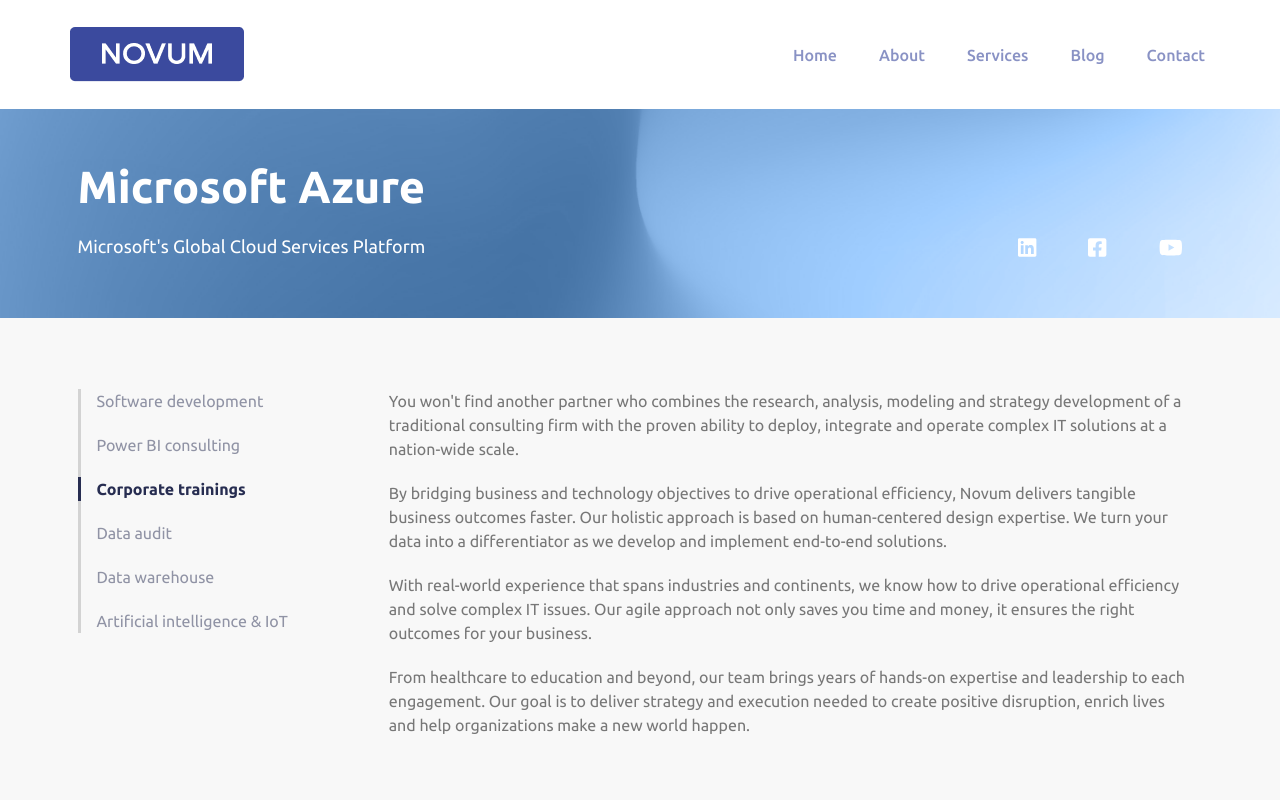
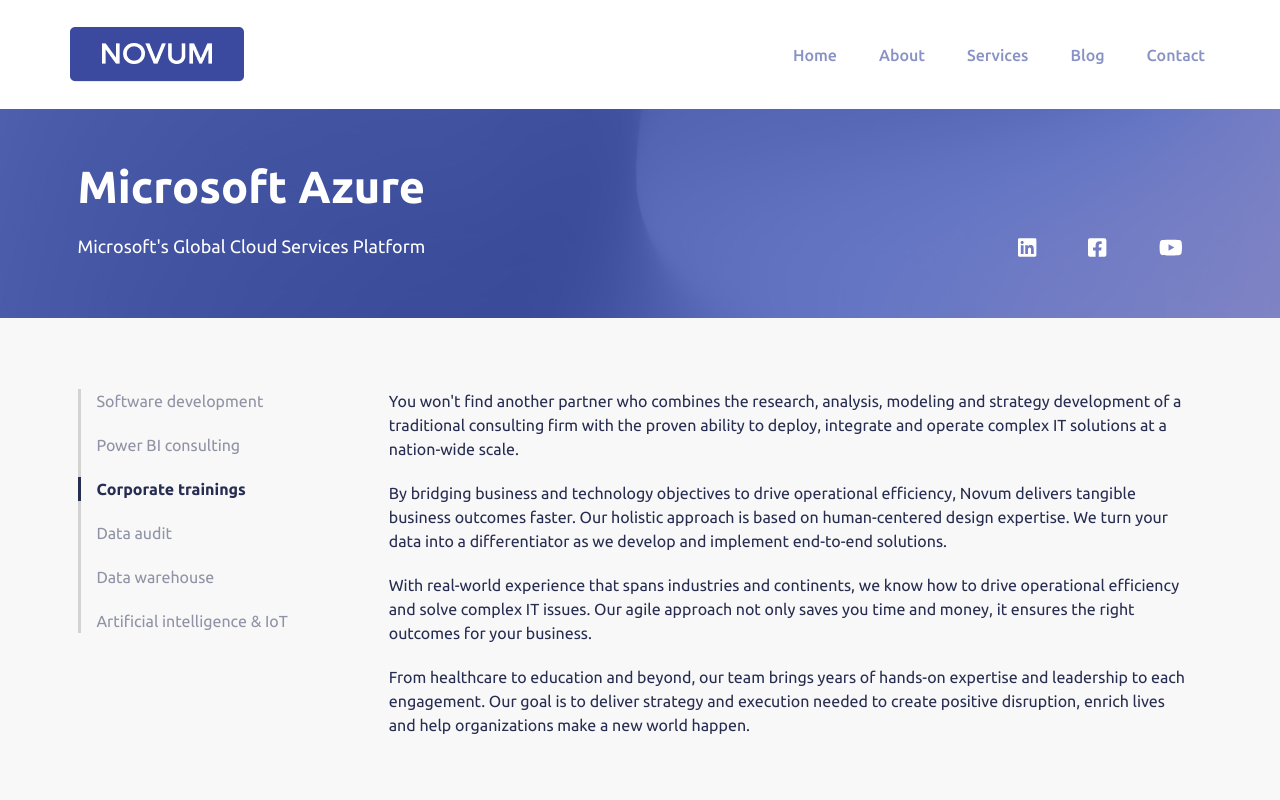
Before and after one commit to AliMammadli/nda-web, a website: page ms-365.html in a window 1280 px wide. Shown: the top 800 px of the page. Drawn offline with nearby package versions, Linux system fonts and the light colour scheme; a web font is replaced by a local one.

Commit message:
Fixed bg color overlay and font color

```diff
--- a/ms-365.html
+++ b/ms-365.html
@@ -83,6 +83,7 @@
     <!-- CORPORATE TRAININGS -->
     <div class="trainings">
         <header>
+            <div class="transparent-bg"></div>
             <div class="container">
                 <div class="row d-flex justify-content-between">
                     <div class="col-lg-7 col-12">
--- a/scss/components/_decoration.scss
+++ b/scss/components/_decoration.scss
@@ -50,7 +50,7 @@
 
         p,
         h5 {
-            color: $gray;
+            color: $dark-navy;
             font-weight: 300;
             font-size: 1.4rem;
             margin-bottom: 2rem;
@@ -98,10 +98,13 @@
 
             &.active,
             &:active,
-            &:focus,
-            &:hover {
+            &:focus {
                 color: $dark-navy;
                 font-weight: 600;
+            }
+
+            &:hover{
+                color: $dark-navy;
             }
         }
 
@@ -111,3 +114,11 @@
     }
 
 }
+
+header .transparent-bg{
+    z-index: -1;
+    position: absolute;
+    height: 100%;
+    width: 100%;
+    background-color: #312a9188;
+}
--- a/scss/pages/homepage/_contact.scss
+++ b/scss/pages/homepage/_contact.scss
@@ -6,7 +6,7 @@
   }
 
   @include atMedium {
-    padding: 15rem 0;
+    padding: 10rem 0;
   }
 
   background: url("../../assets/images/bg-3.png") no-repeat center center;
--- a/scss/pages/trainings/_trainings.scss
+++ b/scss/pages/trainings/_trainings.scss
@@ -26,7 +26,8 @@
       background: url(../../assets/images/bg.png) no-repeat center bottom fixed;
       background-size: cover;
     }
-
+    position: relative;
+    z-index: -1;
     background: url(../../assets/images/bg.png) no-repeat center bottom;
     background-size: cover;
     overflow: hidden;
```
Also changed, not shown: ms-azure.html (+1 -0 lines), assets/css/style.css, 1 other file.
